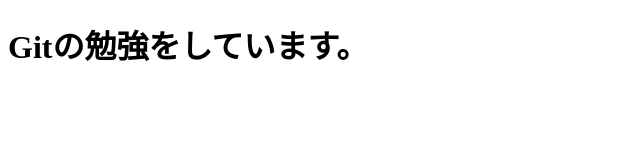
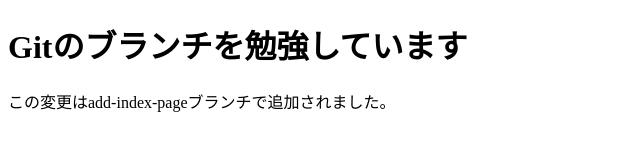
Before and after one commit to reoreo-4411/git-study, a plain HTML site: page index.html in a window 1280 px wide. Shown: the whole page, without its empty margins (0-640 px from the left). Drawn offline with Linux system fonts and the light colour scheme.

Commit message:
index.htmlの変更

```diff
--- a/index.html
+++ b/index.html
@@ -1,12 +1,16 @@
 <!DOCTYPE html>
 <html lang="ja">
+
 <head>
     <meta charset="UTF-8">
     <meta http-equiv="X-UA-Compatible" content="IE=edge">
     <meta name="viewport" content="width=device-width, initial-scale=1.0">
     <title>Gitの勉強</title>
 </head>
+
 <body>
-    <h1>Gitの勉強をしています。</h1>
+    <h1>Gitのブランチを勉強しています </h1>
+    <p>この変更はadd-index-pageブランチで追加されました。</p>
 </body>
+
 </html>
```
